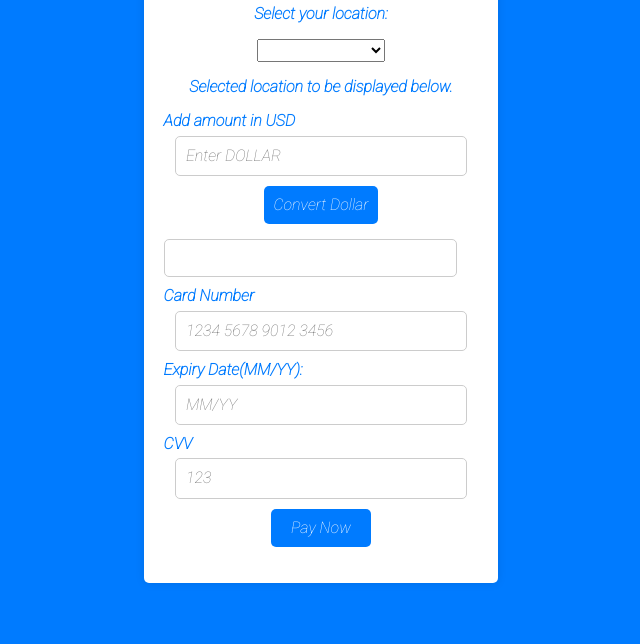
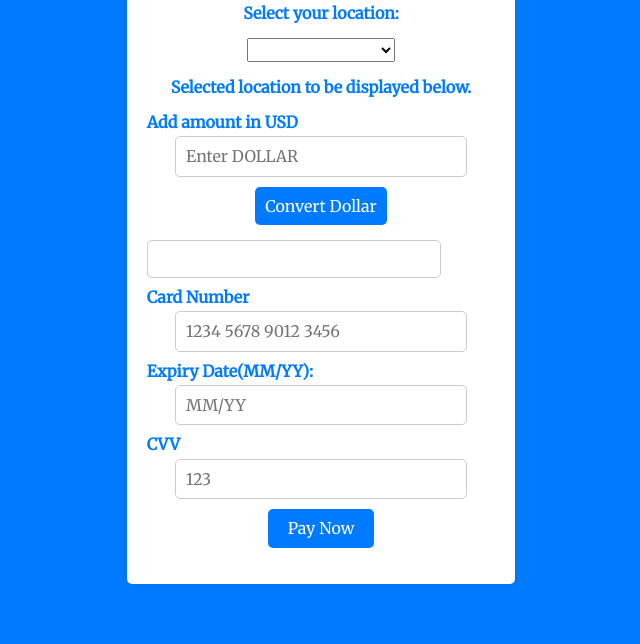
Before and after one commit to RayTheGreat18/Payment-Process-interface, a website built with Vite: page index.html in a window 1280 px wide. Shown: the part 156-800 px from the top of the page, without its empty margins (319-959 px from the left). Built offline with nearby package versions, Linux system fonts and the light colour scheme; no server answers.

Commit message:
change font-family

```diff
--- a/index.html
+++ b/index.html
@@ -5,7 +5,7 @@
     <meta name="viewport" content="width=device-width, initial-scale=1.0">
     <link rel="preconnect" href="https://fonts.googleapis.com">
     <link rel="preconnect" href="https://fonts.gstatic.com" crossorigin>
-    <link href="https://fonts.googleapis.com/css2?family=Roboto:ital,wght@1,100&display=swap" rel="stylesheet">
+    <link href="https://fonts.googleapis.com/css2?family=Merriweather&display=swap" rel="stylesheet">
     <link rel="stylesheet" href="styles.css">
     <title>Modern Payment Interface</title>
 </head>
--- a/styles.css
+++ b/styles.css
@@ -1,6 +1,6 @@
 body {
-    font-family: 'Roboto', sans-serif;
-    font-weight: 600;
+    font-family: 'Merriweather', sans-serif;
+    font-weight: 700;
     background-color: #007bff;
     color: #007bff;
     margin: 0;
```
Also changed, not shown: README.md.
